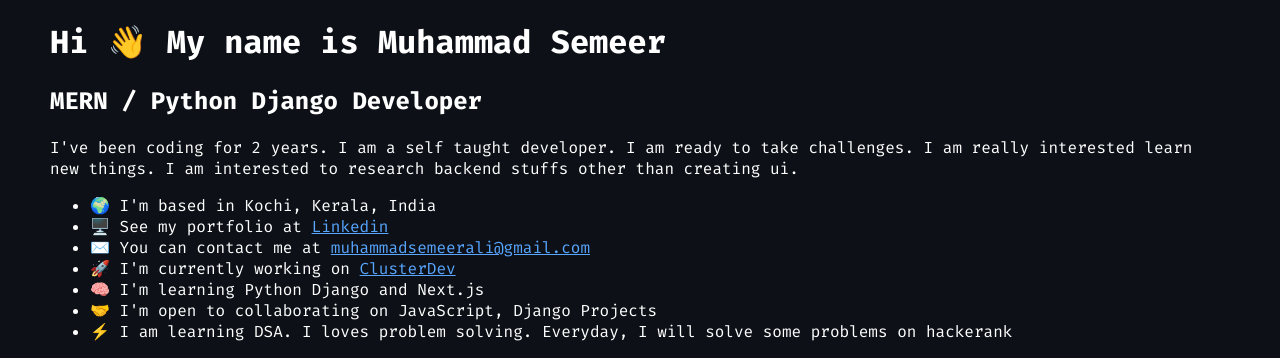
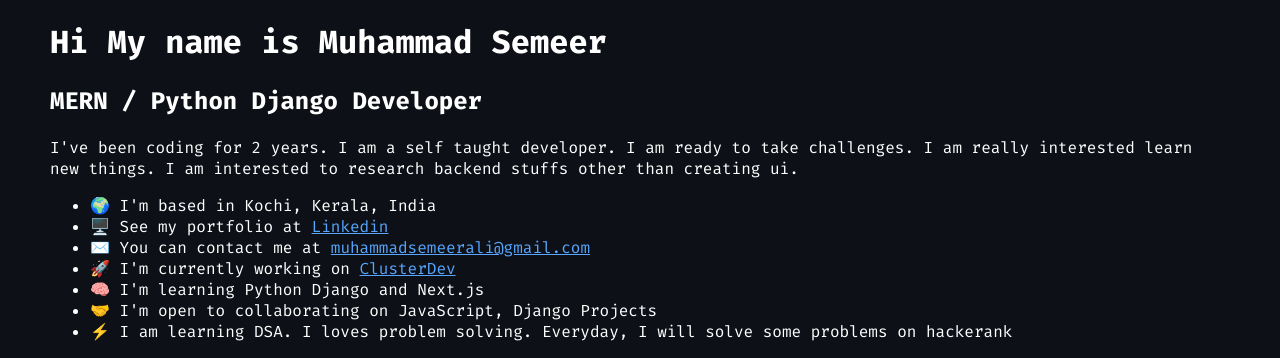
Before and after one commit to muhammadsemeer/muhammadsemeer.github.io, a plain HTML site: page index.html in a window 1280 px wide. Shown: the top 358 px of the page. Drawn offline with Linux system fonts and the light colour scheme.

Commit message:
Update index.html

```diff
--- a/index.html
+++ b/index.html
@@ -29,7 +29,7 @@
     </head>
     <body>
         <h1 id="hi-my-name-is-muhammad-semeer">
-            Hi 👋 My name is Muhammad Semeer
+            Hi My name is Muhammad Semeer
         </h1>
         <h2 id="mern-python-django-developer">
             MERN / Python Django Developer
```
